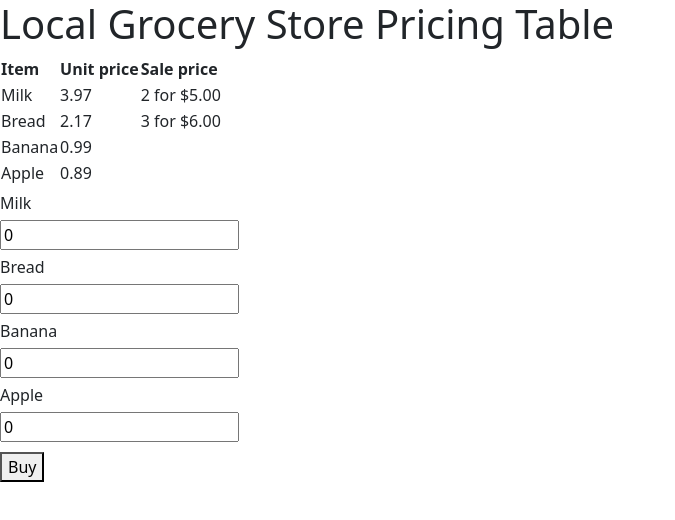
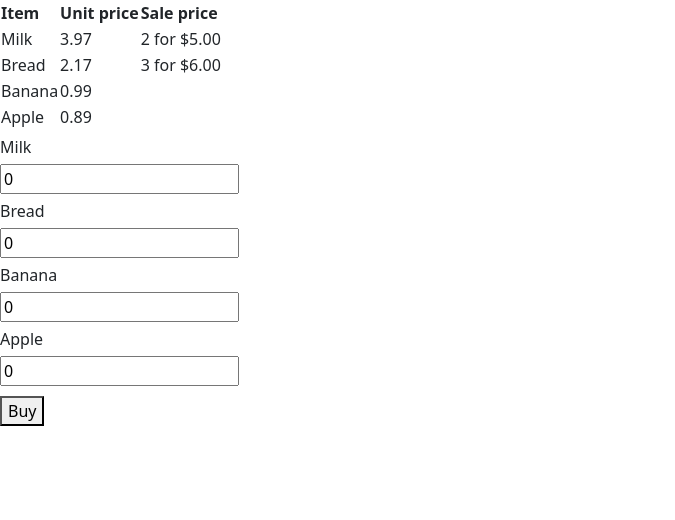
Before and after one commit to davidtissera/grocery_store, a React (Create React App) app in the folder app/: page / in a window 1280 px wide. Shown: the top 520 px of the page, without its empty margins (0-675 px from the left). Built offline with nearby package versions, Linux system fonts and the light colour scheme.

Commit message:
Deletion: Removing title on GroceryPricesTable component

```diff
--- a/app/src/@core/components/GroceryPricesTable.tsx
+++ b/app/src/@core/components/GroceryPricesTable.tsx
@@ -33,9 +33,6 @@ export default function GroceryPricesTable(props: IGroceryPricesTable) {
   const rows = products.map(transformSalePriceProduct);
 
   return (
-    <>
-      <h1>Local Grocery Store Pricing Table</h1>
-      <Table columns={columns} rows={rows} />
-    </>
+    <Table columns={columns} rows={rows} />
   );
 }
```
Also changed, not shown: 1 other file (tests, documents, lock files or other folders).
